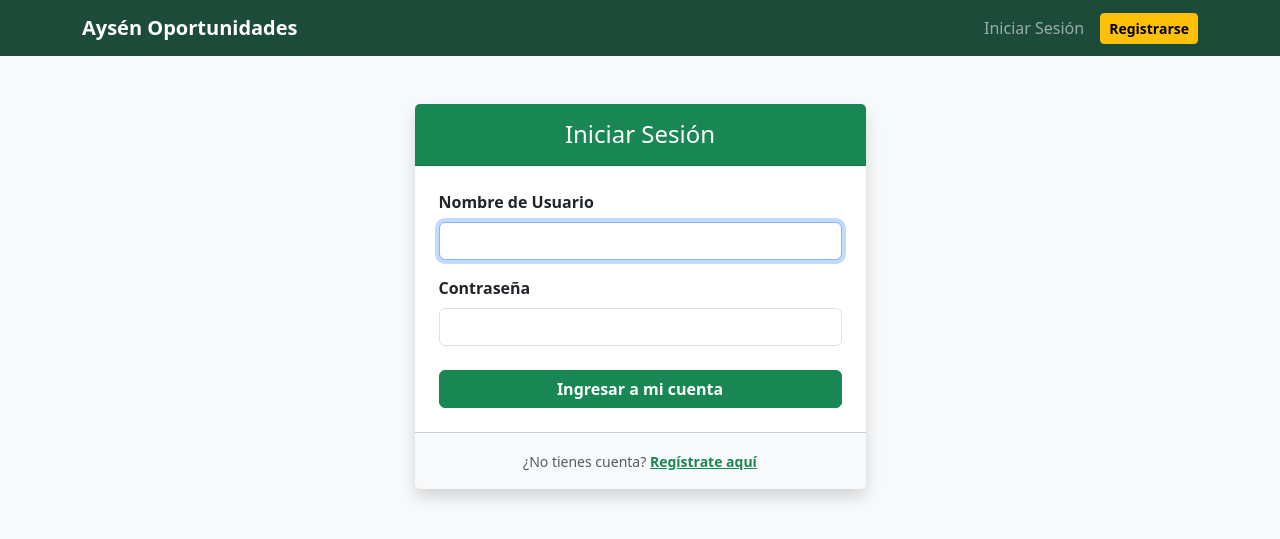
After one commit to alpharius4/Ays-n-Oportunidades, a Django app: page /accounts/login/ in a window 1280 px wide. The commit adds this page. Shown: the top 539 px of the page. Run offline with Django 5.2, Linux system fonts and the light colour scheme.

Commit message:
feat: Cierre Semana 8 - Módulo de Autenticación completo y navegación corregida

```diff
--- /dev/null
+++ b/accounts/urls.py
@@ -0,0 +1,8 @@
+from django.urls import path
+from . import views
+
+app_name = 'accounts'
+
+urlpatterns = [
+    path('registro/', views.registro, name='registro'),
+]
--- a/aysen_oportunidades/urls.py
+++ b/aysen_oportunidades/urls.py
@@ -15,10 +15,15 @@ Including another URLconf
     2. Add a URL to urlpatterns:  path('blog/', include('blog.urls'))
 """
 from django.contrib import admin
-from django.urls import path, include # <-- Importante importar 'include'
+from django.urls import path, include
 
 urlpatterns = [
     path('admin/', admin.site.urls),
-    # Conectamos la ruta principal (vacia '') con las URLs de nuestra app 'jobs'
     path('', include('jobs.urls')),
+
+    # 1. PRIMERO va nuestra ruta personalizada para el REGISTRO:
+    path('accounts/', include('accounts.urls')),
+
+    # 2. DESPUÉS van las rutas que trae Django de fábrica para el LOGIN:
+    path('accounts/', include('django.contrib.auth.urls')),
 ]
--- a/templates/base.html
+++ b/templates/base.html
@@ -15,11 +15,29 @@
                 <span class="navbar-toggler-icon"></span>
             </button>
             <div class="collapse navbar-collapse" id="navbarNav">
-                <ul class="navbar-nav ms-auto">
-                    <li class="nav-item">
-                        <a class="nav-link" href="#">Iniciar Sesión</a>
-                    </li>
-                </ul>
+                <ul class="navbar-nav ms-auto align-items-center">
+    {% if user.is_authenticated %}
+        <!-- Si el usuario inició sesión -->
+        <li class="nav-item me-3 text-white">
+            Hola, <strong>{{ user.username }}</strong>
+        </li>
+        <li class="nav-item">
+            <!-- Formulario seguro para cerrar sesión en Django 5+ -->
+            <form action="{% url 'logout' %}" method="post" class="d-inline">
+                {% csrf_token %}
+                <button type="submit" class="btn btn-outline-light btn-sm">Cerrar Sesión</button>
+            </form>
+        </li>
+    {% else %}
+        <!-- Si es un visitante -->
+        <li class="nav-item">
+            <a class="nav-link" href="{% url 'login' %}">Iniciar Sesión</a>
+        </li>
+        <li class="nav-item ms-2">
+            <a class="btn btn-warning btn-sm fw-bold" href="{% url 'accounts:registro' %}">Registrarse</a>
+        </li>
+    {% endif %}
+</ul>
             </div>
         </div>
     </nav>
--- /dev/null
+++ b/templates/registration/login.html
@@ -0,0 +1,38 @@
+{% extends 'base.html' %}
+
+{% block content %}
+<div class="row justify-content-center mt-5">
+    <div class="col-md-5">
+        <div class="card shadow border-0">
+            <div class="card-header bg-success text-white text-center py-3">
+                <h4 class="mb-0">Iniciar Sesión</h4>
+            </div>
+            <div class="card-body p-4">
+
+                <!-- Formulario de Django -->
+                <form method="post">
+                    {% csrf_token %}
+
+                    <!-- Campo de Usuario -->
+                    <div class="mb-3">
+                        <label class="form-label fw-bold">Nombre de Usuario</label>
+                        <input type="text" name="username" class="form-control" required autofocus>
+                    </div>
+
+                    <!-- Campo de Contraseña -->
+                    <div class="mb-4">
+                        <label class="form-label fw-bold">Contraseña</label>
+                        <input type="password" name="password" class="form-control" required>
+                    </div>
+
+                    <button type="submit" class="btn btn-success w-100 fw-bold">Ingresar a mi cuenta</button>
+                </form>
+
+            </div>
+            <div class="card-footer text-center bg-light py-3">
+                <small class="text-muted">¿No tienes cuenta? <a href="{% url 'accounts:registro' %}" class="text-success fw-bold">Regístrate aquí</a></small>
+            </div>
+        </div>
+    </div>
+</div>
+{% endblock %}
```
Also changed, not shown: accounts/forms.py (added, +15 -0 lines), accounts/views.py (+16 -2 lines), aysen_oportunidades/settings.py (+6 -3 lines), templates/registration/registro.html (added, +28 -0 lines).
